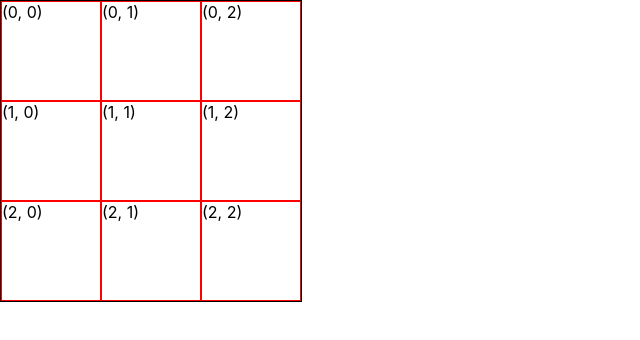
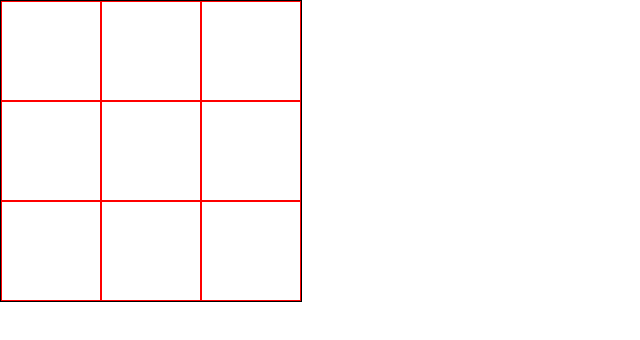
Before and after one commit to Mohammedramadan99/react-tic-tac-toe, a React (Create React App) app: page / in a window 1280 px wide. Shown: the top 340 px of the page, without its empty margins (0-640 px from the left). Built offline with nearby package versions, Linux system fonts and the light colour scheme.

Commit message:
refactor Board visual component

```diff
--- a/src/App.js
+++ b/src/App.js
@@ -1,6 +1,7 @@
 import React, { useState } from "react";
 import "./App.css";
 import { gameBoard } from "./gameboard";
+import Board from "./components/Board";
 
 function App() {
   const N = gameBoard.getN();
@@ -13,24 +14,7 @@ function App() {
 
   return (
     <div className="App">
-      <div className="board">
-        {state.board.getBoard().map((line, row) => {
-          const column = line.map((cell, col) => {
-            console.log(`(${row}, ${col})`);
-            return (
-              <div
-                key={`(${row}, ${col})`}
-                row={row}
-                col={col}
-                className="cell"
-              >
-                ({row}, {col})
-              </div>
-            );
-          });
-          return column;
-        })}
-      </div>
+      <Board board={state.board} />
     </div>
   );
 }
--- /dev/null
+++ b/src/components/Board.jsx
@@ -0,0 +1,21 @@
+const Board = (props) => {
+  const board = props.board;
+
+  return (
+    <div className="board">
+      {board.getBoard().map((line, row) => {
+        const column = line.map((cell, col) => {
+          console.log(`(${row}, ${col})`);
+          return (
+            <div key={`(${row}, ${col})`} row={row} col={col} className="cell">
+              {cell}
+            </div>
+          );
+        });
+        return column;
+      })}
+    </div>
+  );
+};
+
+export default Board;
```
